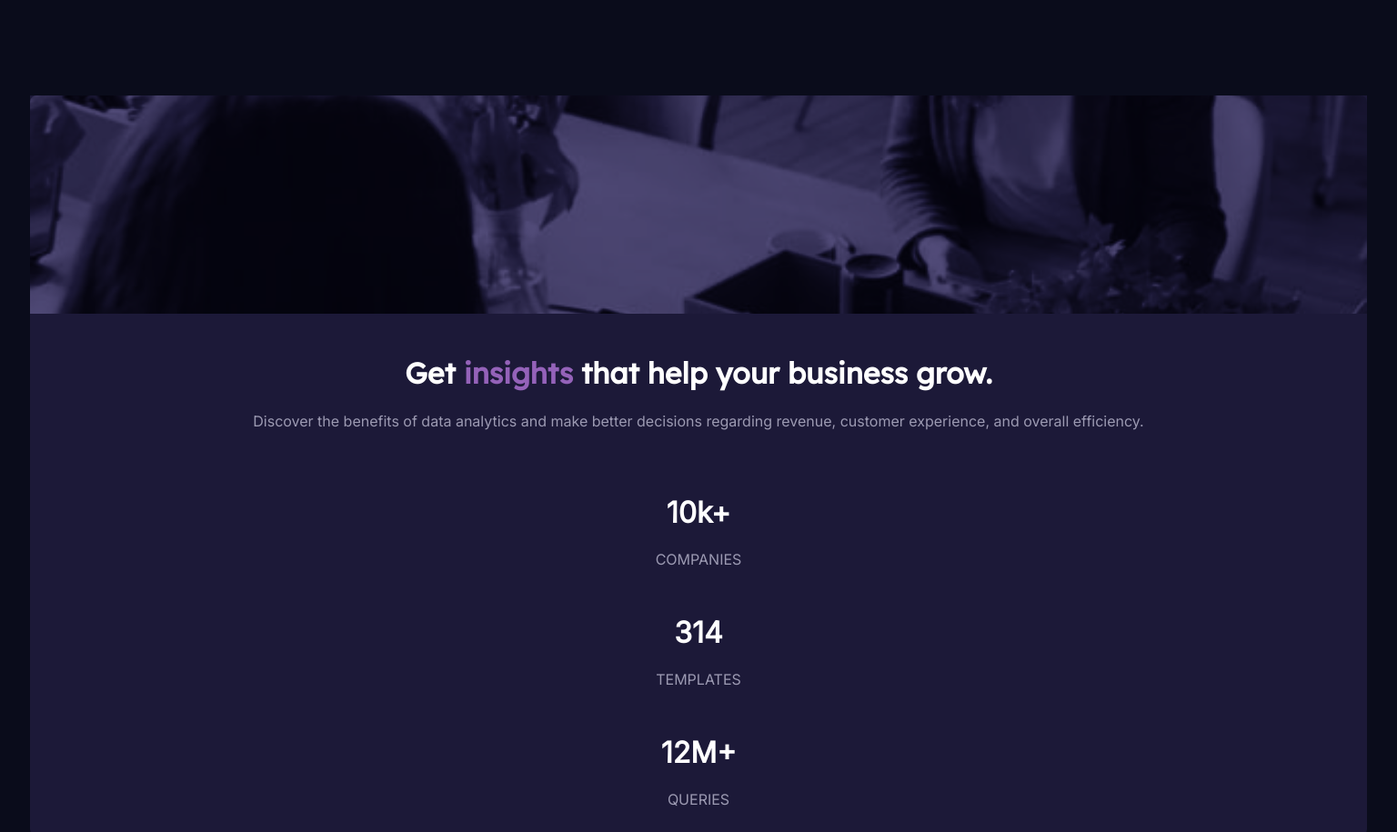
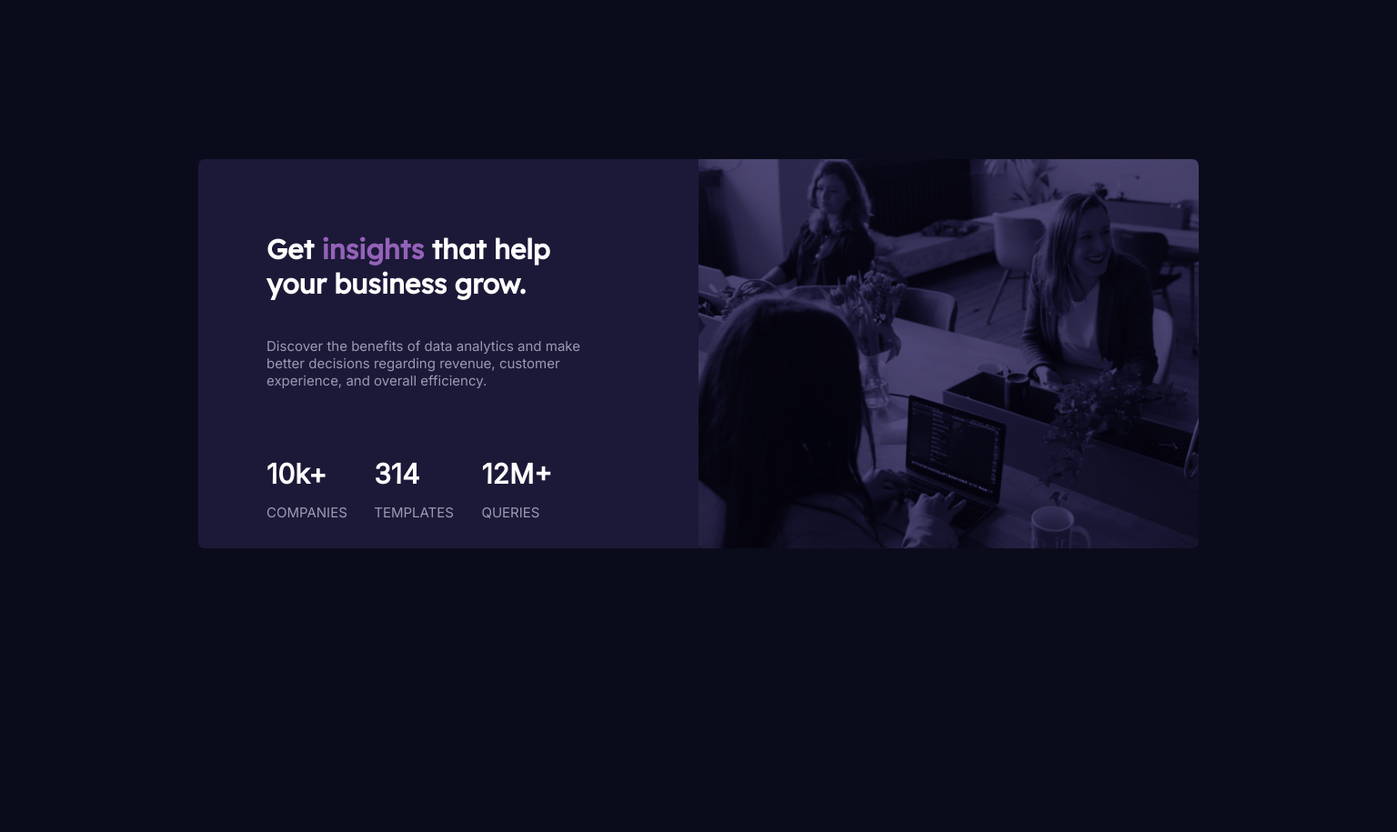
Before and after one commit to kratos19/frontend-mentor, a plain HTML site: page Stats preview card component/index.html in a window 1536 px wide. Shown: the top 915 px of the page at 91% size. After the commit the page ends 800 px from the top, so only its background shows below. Drawn offline with Linux system fonts and the light colour scheme.

Commit message:
Worked on the desktop version

```diff
--- a/Stats preview card component/index.html
+++ b/Stats preview card component/index.html
@@ -21,6 +21,7 @@
         <div class="container">
             <div class="image"></div>
             <div class="text">
+                <div class="text-inner">
                     <h1 class="text-heading">
                         Get <span>insights</span> that help your business grow.
                     </h1>
@@ -45,5 +46,6 @@
                     </div>
                 </div>
             </div>
+        </div>
     </body>
 </html>
--- a/Stats preview card component/styles.css
+++ b/Stats preview card component/styles.css
@@ -3,6 +3,7 @@ body {
     padding: 0 25px;
     color: white;
     font-family: Inter;
+    font-size: 15px;
 }
 
 .container {
@@ -61,3 +62,52 @@ body {
 .subtext-text {
     margin-bottom: 0;
 }
+
+@media only screen and (min-width: 1440px) {
+    .image {
+        width: 50%;
+        border-radius: 0 7px 7px 0;
+    }
+
+    .text {
+        width: 50%;
+        text-align: left;
+        padding: 0;
+    }
+
+    .text-inner {
+        padding-left: 75px;
+        padding-right: 120px;
+    }
+
+    .text .text-heading {
+        margin-top: 80px;
+        margin-bottom: 40px;
+    }
+
+    .container {
+        width: 1100px;
+        margin: 175px auto;
+        display: flex;
+        flex-direction: row-reverse;
+        border-radius: 7px;
+    }
+
+    .subtext-wrapper {
+        flex-direction: row;
+    }
+
+    .description {
+        margin-bottom: 75px;
+    }
+
+    .subtext {
+        width: 33.3%;
+        margin-bottom: 65px;
+    }
+
+    .subtext-heading {
+        margin-bottom: 15px;
+        margin-top: 0;
+    }
+}
```
Lines whose indentation alone changed are shown as unchanged.
